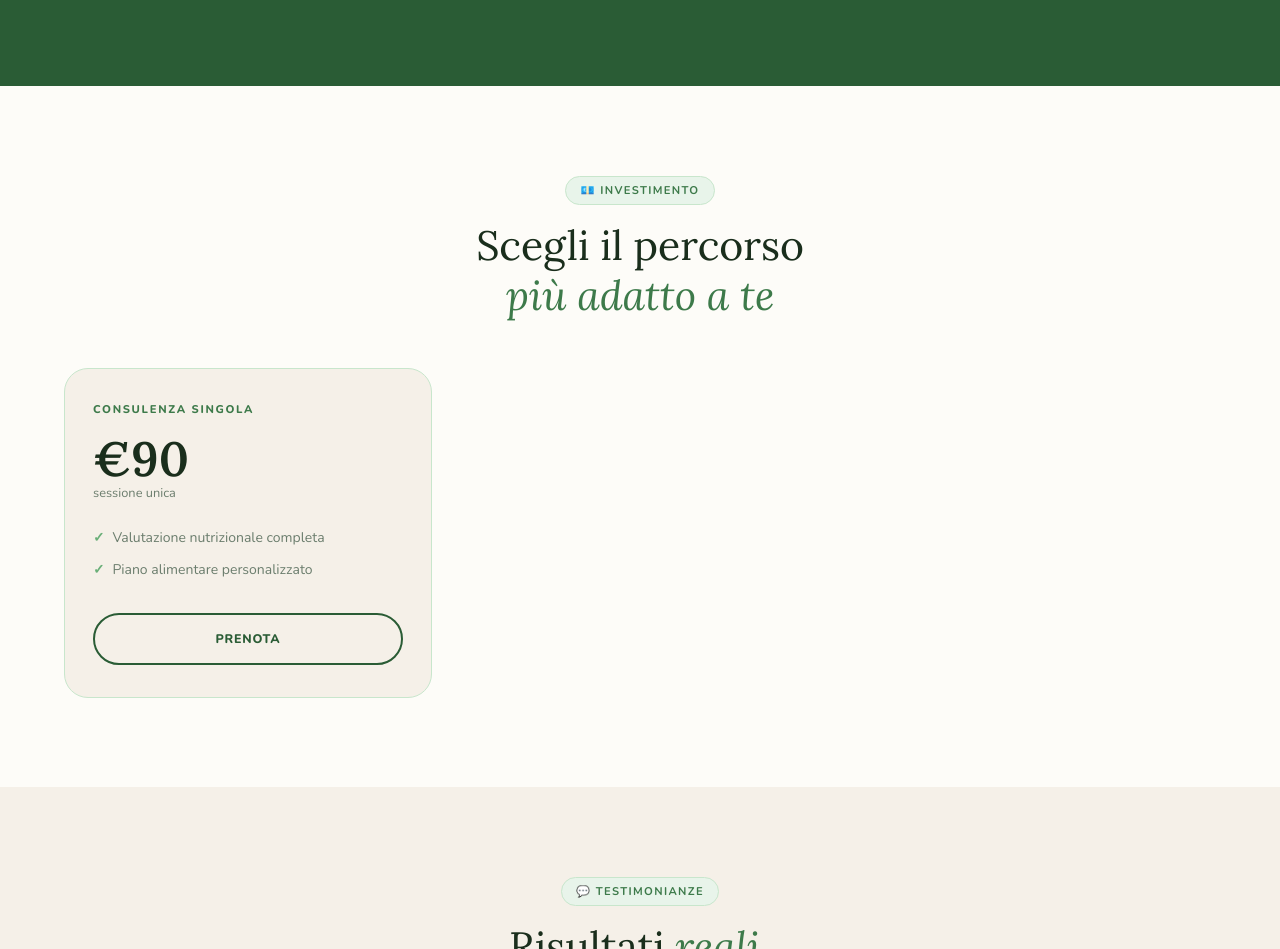
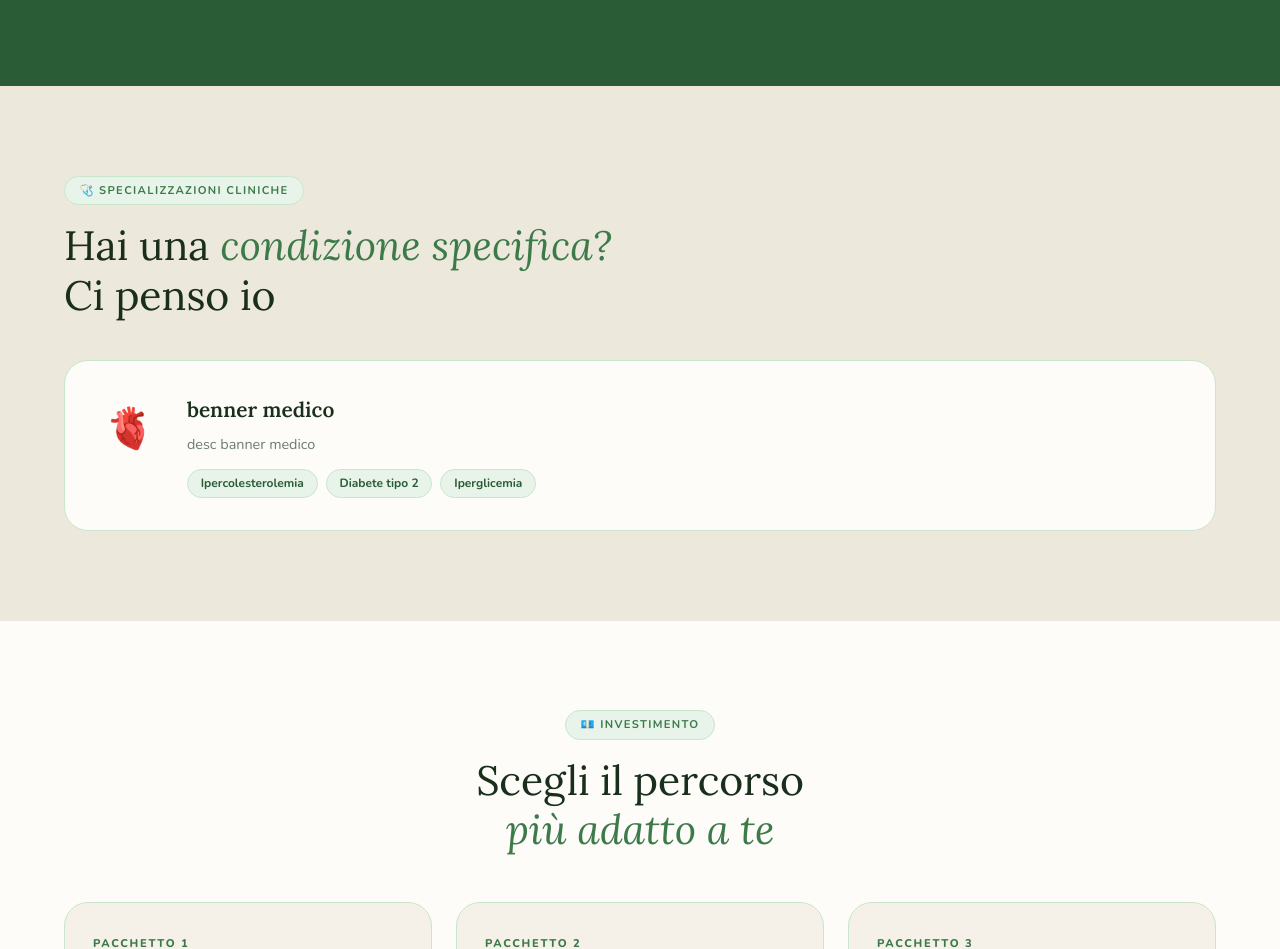
Before and after one commit to davidepellizzon8-collab/Sito-Cero, a plain HTML site: page index.html in a window 1280 px wide. Shown: the part 2613-3562 px from the top of the page. Drawn offline with nearby package versions, Linux system fonts and the light colour scheme.

```diff
--- a/index.html
+++ b/index.html
@@ -8,7 +8,6 @@
 <script src="https://identity.netlify.com/v1/netlify-identity-widget.js"></script>
 
 <link href="https://fonts.googleapis.com/css2?family=Nunito:ital,wght@0,400;0,600;0,700;0,800;0,900;1,400;1,700&family=Lora:ital,wght@0,400;0,600;1,400;1,600&display=swap" rel="stylesheet">
-
 <style>
 /* MANTENGO IL TUO STILE ORIGINALE */
 *,*::before,*::after{box-sizing:border-box;margin:0;padding:0}
@@ -22,6 +21,7 @@
 html{scroll-behavior:smooth}
 body{font-family:'Nunito',sans-serif;background:var(--cream);color:var(--text);overflow-x:hidden;line-height:1.6}
 
+/* NAV */
 nav{position:fixed;top:0;left:0;right:0;z-index:200;background:rgba(245,240,232,0.95);backdrop-filter:blur(10px);border-bottom:1.5px solid var(--green-pale);padding:0.9rem 2rem;display:flex;justify-content:space-between;align-items:center}
 .nav-logo{font-family:'Lora',serif;font-size:1.15rem;font-weight:600;color:var(--green-dark);text-decoration:none;display:flex;align-items:center;gap:0.5rem}
 .nav-dot{width:8px;height:8px;border-radius:50%;background:var(--green-light);display:inline-block}
@@ -30,6 +30,7 @@
 .nav-links a:hover{color:var(--green-dark)}
 .nav-cta{background:var(--green-dark)!important;color:white!important;padding:0.5rem 1.25rem;border-radius:50px}
 
+/* HERO */
 .hero{min-height:100vh;padding-top:80px;display:grid;grid-template-columns:1fr 1fr;position:relative;overflow:hidden;background:var(--cream)}
 .hero-blob{position:absolute;border-radius:50%;z-index:0}
 .hero-blob1{width:600px;height:600px;top:-150px;right:-100px;background:radial-gradient(circle,rgba(100,175,120,0.2) 0%,transparent 70%)}
@@ -73,12 +74,14 @@
 .science-note strong{color:var(--green-dark);font-weight:900}
 .sci-source{font-size:0.65rem!important;font-style:italic;opacity:0.6;margin-top:0.35rem}
 
+/* COMMONS */
 .pill{display:inline-flex;align-items:center;gap:0.4rem;background:var(--green-wash);border:1.5px solid var(--green-pale);color:var(--green-mid);font-size:0.7rem;font-weight:700;letter-spacing:0.12em;text-transform:uppercase;padding:0.3rem 0.9rem;border-radius:50px;margin-bottom:1rem}
 .stitle{font-family:'Lora',serif;font-size:clamp(1.9rem,3.2vw,2.8rem);font-weight:400;line-height:1.2;color:var(--text);margin-bottom:1rem}
 .stitle strong{font-weight:600;color:var(--green-dark)}
 .stitle em{font-style:italic;color:var(--green-mid)}
 .swrap{padding:clamp(4.5rem,7vw,7rem) clamp(1.5rem,5vw,5rem)}
 
+/* WHO */
 .who-section{background:var(--white)}
 .who-inner{display:grid;grid-template-columns:1fr 1.1fr;gap:clamp(3rem,6vw,6rem);align-items:center}
 .who-visual{position:relative;background:linear-gradient(145deg,#c8e6cc,#8dc99b);border-radius:40px 40px 120px 40px;aspect-ratio:4/5;display:flex;align-items:center;justify-content:center;overflow:hidden}
@@ -91,6 +94,7 @@
 .chips{display:flex;flex-wrap:wrap;gap:0.5rem;margin-top:0.5rem}
 .chip{background:var(--green-wash);border:1.5px solid var(--green-pale);color:var(--green-dark);border-radius:50px;font-size:0.78rem;font-weight:700;padding:0.3rem 0.85rem}
 
+/* WHY */
 .why-section{background:var(--cream)}
 .why-grid{display:grid;grid-template-columns:repeat(3,1fr);gap:1.5rem;margin-top:3rem}
 .why-card{background:var(--white);border-radius:24px;padding:2rem 1.75rem;border:1.5px solid transparent;transition:border-color 0.3s,transform 0.3s;position:relative;overflow:hidden}
@@ -101,6 +105,7 @@
 .why-card h3{font-family:'Lora',serif;font-size:1.2rem;font-weight:600;color:var(--text);margin-bottom:0.6rem}
 .why-card p{font-size:0.875rem;color:var(--text-muted);line-height:1.75}
 
+/* METHOD */
 .method-section{background:var(--green-dark);overflow:hidden}
 .method-section .stitle{color:white}
 .method-section .pill{background:rgba(255,255,255,0.1);border-color:rgba(255,255,255,0.2);color:rgba(255,255,255,0.8)}
@@ -112,6 +117,7 @@
 .mstep h4{font-size:0.82rem;font-weight:800;color:white;line-height:1.3}
 .mstep p{font-size:0.75rem;color:rgba(255,255,255,0.55);line-height:1.6}
 
+/* SPEC */
 .spec-section{background:var(--cream2)}
 .spec-banner{background:var(--white);border-radius:24px;padding:2rem 2.5rem;margin-top:2.5rem;border:1.5px solid var(--green-pale);display:flex;align-items:flex-start;gap:2rem;flex-wrap:wrap}
 .spec-icon-big{font-size:2.5rem;flex-shrink:0;margin-top:0.25rem}
@@ -120,6 +126,7 @@
 .spec-tags{display:flex;flex-wrap:wrap;gap:0.5rem;margin-top:0.75rem}
 .spec-tag{background:var(--green-wash);border:1.5px solid var(--green-pale);color:var(--green-dark);border-radius:50px;font-size:0.75rem;font-weight:700;padding:0.25rem 0.8rem}
 
+/* PRICING */
 .pricing-section{background:var(--white)}
 .price-grid{display:grid;grid-template-columns:repeat(3,1fr);gap:1.5rem;margin-top:3rem}
 .price-card{border-radius:24px;padding:2rem 1.75rem;border:1.5px solid var(--green-pale);background:var(--cream);display:flex;flex-direction:column;transition:transform 0.3s,box-shadow 0.3s}
@@ -141,6 +148,7 @@
 .price-card.feat .pbtn{background:white;color:var(--green-dark);border-color:white}
 .price-card.feat .pbtn:hover{background:var(--green-pale)}
 
+/* TESTI */
 .testi-section{background:var(--cream)}
 .testi-grid{display:grid;grid-template-columns:repeat(3,1fr);gap:1.5rem;margin-top:3rem}
 .testi-card{background:var(--white);border-radius:24px;padding:1.75rem;border:1.5px solid var(--green-pale)}
@@ -152,6 +160,7 @@
 .tname{font-size:0.82rem;font-weight:800;color:var(--text)}
 .tdetail{font-size:0.72rem;color:var(--text-muted)}
 
+/* CTA */
 .cta-section{background:var(--green-dark);position:relative;overflow:hidden;text-align:center;padding:clamp(5rem,8vw,8rem) clamp(1.5rem,5vw,5rem)}
 .cta-blob{position:absolute;border-radius:50%;background:rgba(255,255,255,0.04)}
 .cta-blob1{width:500px;height:500px;top:-200px;left:-100px}
@@ -165,17 +174,20 @@
 .cta-btn:hover{background:var(--green-pale);transform:translateY(-2px)}
 .cta-sedi{color:rgba(255,255,255,0.4);font-size:0.8rem;font-weight:600;letter-spacing:0.1em}
 
+/* FOOTER */
 footer{background:#1A2E1C;padding:2rem clamp(1.5rem,5vw,5rem);display:flex;justify-content:space-between;align-items:center;flex-wrap:wrap;gap:1rem}
 .flogo{font-family:'Lora',serif;font-size:1rem;font-weight:600;color:rgba(255,255,255,0.65)}
 .flogo span{color:var(--green-light);font-style:italic}
 footer p{font-size:0.72rem;color:rgba(255,255,255,0.3);letter-spacing:0.04em}
 
+/* ANIM */
 @keyframes fadeUp{from{opacity:0;transform:translateY(20px)}to{opacity:1;transform:translateY(0)}}
 @keyframes float{0%,100%{transform:translateY(0)}50%{transform:translateY(-8px)}}
 .reveal{opacity:1;transform:none;transition:opacity 0.65s ease,transform 0.65s ease}
 .reveal.hidden{opacity:0;transform:translateY(28px)}
 .reveal.visible{opacity:1;transform:none}
 
+/* RESPONSIVE */
 @media(max-width:900px){
   .hero{grid-template-columns:1fr}
   .hero-right{padding-bottom:2rem}
@@ -256,9 +268,9 @@
       </div>
       <div class="who-text">
         <span class="pill">🌿 Chi sono</span>
-        <h2 class="stitle">Ciao, sono <strong>Manuel Cerello</strong></h2>
-        <p>Sono nutrizionista e personal trainer con oltre 8 anni di esperienza. Lavoro principalmente nelle palestre della zona e ho aiutato più di 200 donne a raggiungere i loro obiettivi — non solo estetici, ma di salute vera.</p>
-        <p>La mia particolarità? Unisco alimentazione e allenamento in un unico percorso. Non ti darò una dieta da seguire ciecamente — ti insegnerò a mangiare bene in funzione di chi sei e di come ti alleni.</p>
+        <h2 class="stitle" id="who-title">Ciao, sono <strong>Manuel Cerello</strong></h2>
+        <p id="who-p1">Sono nutrizionista e personal trainer con oltre 8 anni di esperienza. Lavoro principalmente nelle palestre della zona e ho aiutato più di 200 donne a raggiungere i loro obiettivi — non solo estetici, ma di salute vera.</p>
+        <p id="who-p2">La mia particolarità? Unisco alimentazione e allenamento in un unico percorso. Non ti darò una dieta da seguire ciecamente — ti insegnerò a mangiare bene in funzione di chi sei e di come ti alleni.</p>
         <div class="chips">
           <span class="chip">🏋️ Personal Training</span>
           <span class="chip">🥗 Nutrizione clinica</span>
@@ -313,6 +325,27 @@
   </div>
 </section>
 
+<section class="spec-section">
+  <div class="swrap">
+    <div class="reveal">
+      <span class="pill">🩺 Specializzazioni cliniche</span>
+      <h2 class="stitle">Hai una <em>condizione specifica?</em><br>Ci penso io</h2>
+    </div>
+    <div class="spec-banner reveal">
+      <div class="spec-icon-big">🫀</div>
+      <div>
+        <h3 id="spec-title">Sono specializzato in patologie metaboliche</h3>
+        <p id="spec-text">Se il tuo medico ti ha parlato di colesterolo alto, glicemia elevata o diabete di tipo 2, posso affiancarti con un percorso nutrizionale mirato — in coordinamento con le tue terapie. Non è un limite, è un punto di partenza.</p>
+        <div class="spec-tags">
+          <span class="spec-tag">Ipercolesterolemia</span>
+          <span class="spec-tag">Diabete tipo 2</span>
+          <span class="spec-tag">Iperglicemia</span>
+        </div>
+      </div>
+    </div>
+  </div>
+</section>
+
 <section class="pricing-section" id="prezzi">
   <div class="swrap">
     <div class="reveal" style="text-align:center;max-width:560px;margin:0 auto">
@@ -320,16 +353,6 @@
       <h2 class="stitle">Scegli il percorso<br><em>più adatto a te</em></h2>
     </div>
     <div class="price-grid reveal" id="cms-pricing-container">
-      <div class="price-card">
-        <p class="pname">Consulenza singola</p>
-        <div class="pamount">€90</div>
-        <p class="pper">sessione unica</p>
-        <ul class="pfeats">
-          <li>Valutazione nutrizionale completa</li>
-          <li>Piano alimentare personalizzato</li>
-        </ul>
-        <a href="#contatti" class="pbtn">Prenota</a>
-      </div>
       </div>
   </div>
 </section>
@@ -350,10 +373,12 @@
   <div class="cta-blob cta-blob2"></div>
   <span class="pill">📞 Contattami</span>
   <h2 class="stitle">Pronta a <em>sentirti meglio</em><br>ogni giorno?</h2>
+  <p class="cta-desc">La prima call è gratuita e senza impegno. Parliamo di te, dei tuoi obiettivi e di come posso aiutarti concretamente.</p>
   <div class="cta-btns">
-    <a href="tel:3663568228" class="cta-btn">📞 366 3568228</a>
+    <a href="tel:3663568228" class="cta-btn" id="contact-phone-link">📞 366 3568228</a>
     <a href="https://wa.me/393663568228" class="cta-btn">💬 WhatsApp</a>
   </div>
+  <p class="cta-sedi">Ricevo a · Spinea · Dolo · Online</p>
 </section>
 
 <footer>
@@ -362,7 +387,7 @@
 </footer>
 
 <script>
-    /* ANIMAZIONI REVEAL */
+/* 1. ANIMAZIONI ORIGINALI */
 document.querySelectorAll('.reveal').forEach(el=>el.classList.add('hidden'));
 const obs=new IntersectionObserver(entries=>{
   entries.forEach((e,i)=>{
@@ -375,7 +400,7 @@
 },{threshold:0.05,rootMargin:'0px 0px -30px 0px'});
 document.querySelectorAll('.reveal').forEach(el=>obs.observe(el));
 
-    /* GESTIONE IDENTITY & CMS REDIRECT */
+/* 2. GESTIONE IDENTITY REDIRECT */
 if (window.netlifyIdentity) {
   window.netlifyIdentity.on("init", user => {
     if (!user) {
@@ -386,8 +411,8 @@
   });
 }
 
-    /* CARICAMENTO DINAMICO DEI CONTENUTI */
-async function loadCMSContent() {
+/* 3. MOTORE CARICAMENTO DATI CMS */
+async function loadCMSData() {
   try {
     const response = await fetch('/data/settings.json');
     const data = await response.json();
@@ -402,17 +427,49 @@
     if (data.who_p1) document.getElementById('who-p1').innerText = data.who_p1;
     if (data.who_p2) document.getElementById('who-p2').innerText = data.who_p2;
 
-        // Specializzazioni
+    // Spec
     if (data.spec_title) document.getElementById('spec-title').innerText = data.spec_title;
     if (data.spec_text) document.getElementById('spec-text').innerText = data.spec_text;
 
-        // ... (resto del codice per prezzi e testimonianze rimane uguale)
-    } catch (err) {
-        console.log("Dati in caricamento...");
+    // Contatti
+    if (data.contact_phone) {
+        const link = document.getElementById('contact-phone-link');
+        link.innerText = "📞 " + data.contact_phone;
+        link.href = "tel:" + data.contact_phone.replace(/\s/g, '');
+    }
+
+    // Prezzi (Loop)
+    if (data.pricing && data.pricing.length > 0) {
+        document.getElementById('cms-pricing-container').innerHTML = data.pricing.map(p => `
+            <div class="price-card">
+                <p class="pname">${p.name}</p>
+                <div class="pamount">€${p.amount}</div>
+                <p class="pper">${p.per}</p>
+                <a href="#contatti" class="pbtn">Prenota</a>
+            </div>
+        `).join('');
+    }
+
+    // Testimonianze (Loop)
+    if (data.testimonials && data.testimonials.length > 0) {
+        document.getElementById('cms-testi-container').innerHTML = data.testimonials.map(t => `
+            <div class="testi-card">
+                <div class="tstars">★★★★★</div>
+                <p class="ttext">${t.text}</p>
+                <div class="tauthor">
+                    <div class="tav">${t.author.substring(0,2).toUpperCase()}</div>
+                    <div><p class="tname">${t.author}</p><p class="tdetail">${t.detail}</p></div>
+                </div>
+            </div>
+        `).join('');
+    }
+
+  } catch (error) {
+    console.log("In attesa di dati dal CMS...");
   }
 }
 
-    loadCMSContent();
+loadCMSData();
 </script>
 </body>
 </html>
```
Lines whose indentation alone changed are shown as unchanged.
